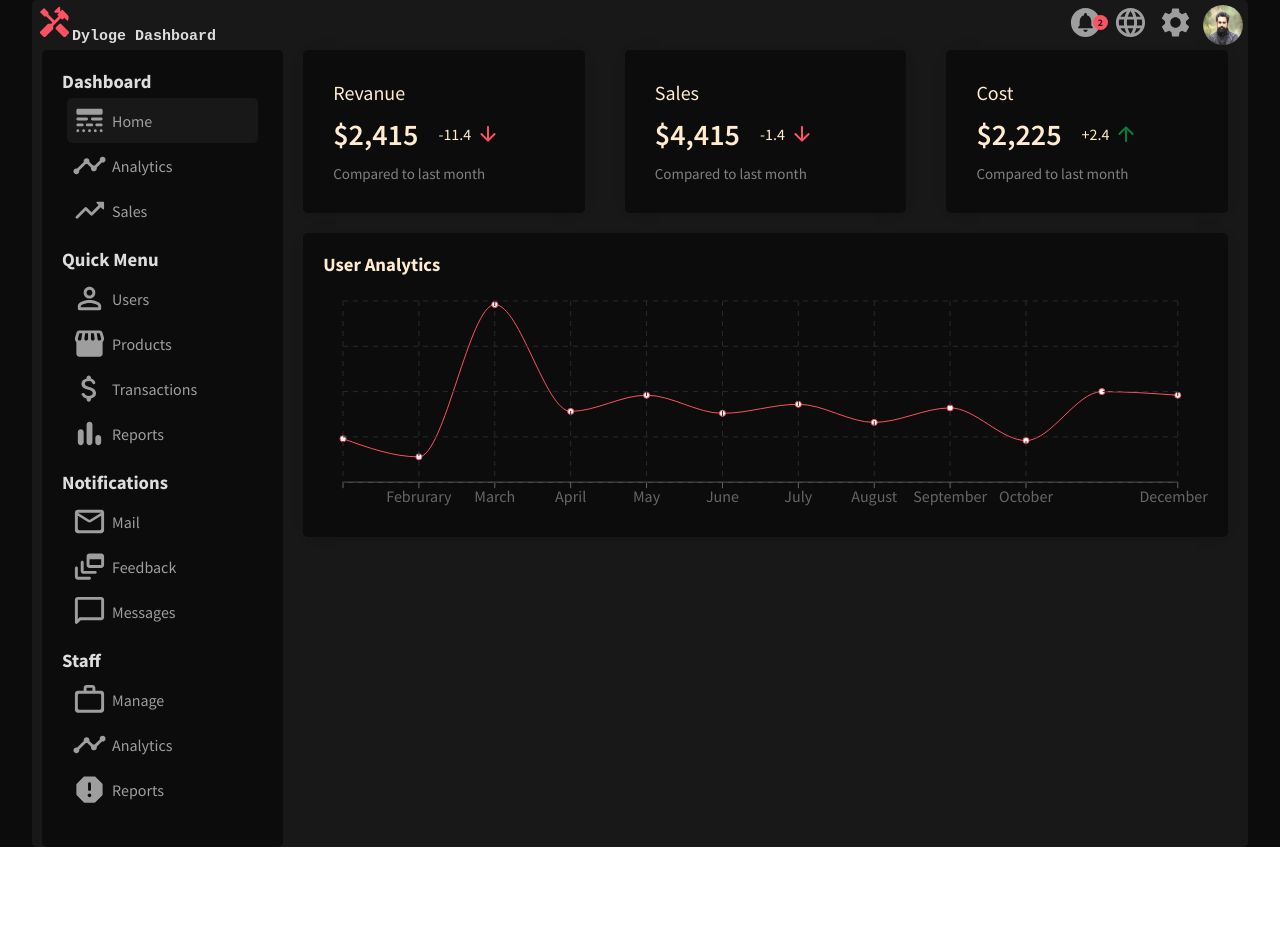
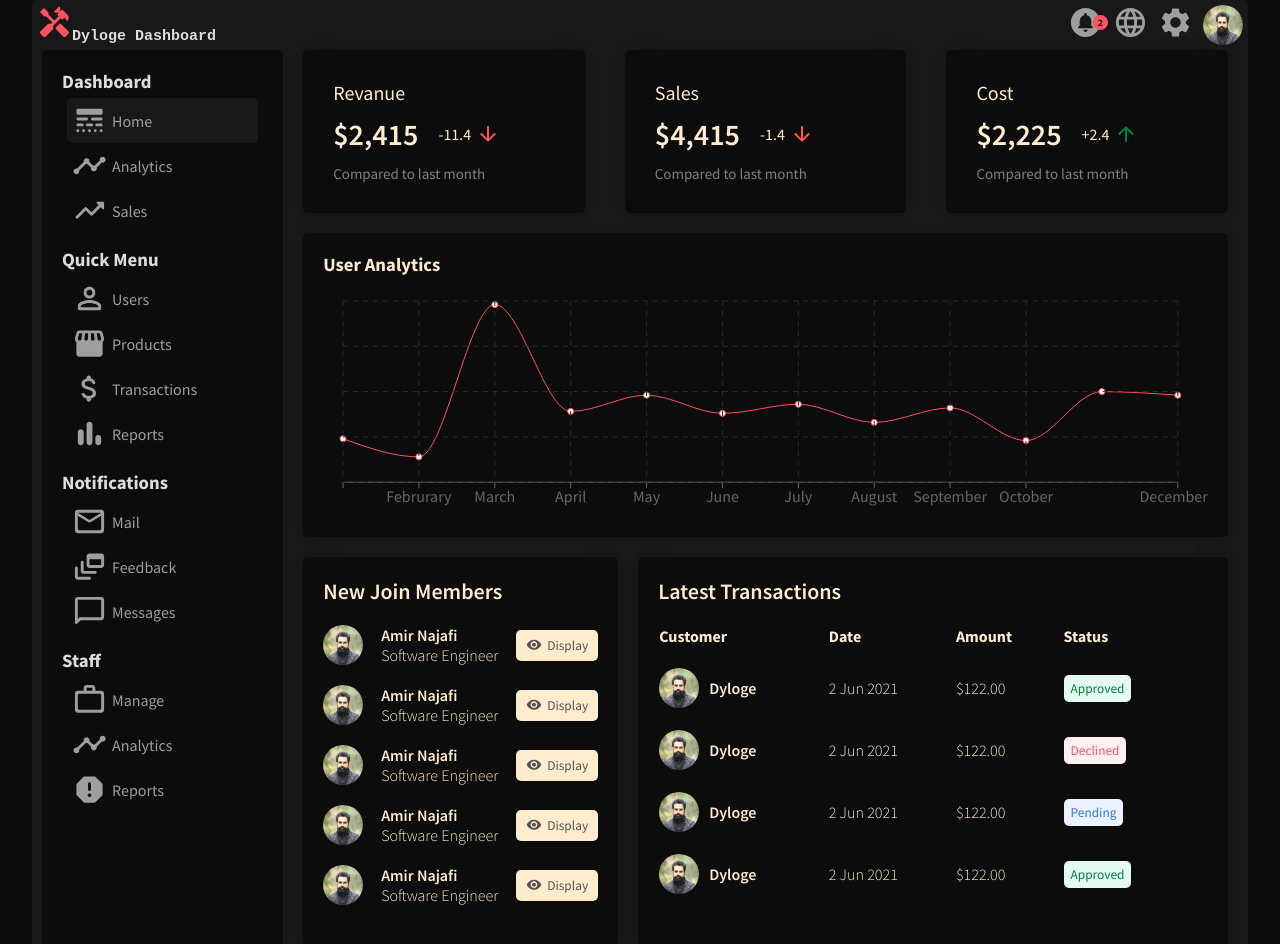
Before and after one commit to Dyloge/adminpanel, a React (Create React App) app: page / in a window 1280 px wide. Shown: the top 944 px of the page. Before the commit the page ends 847 px from the top, so only its background shows below. Built offline with nearby package versions, Linux system fonts and the light colour scheme.

Commit message:
5- Widgets created and styled

```diff
--- a/src/App.css
+++ b/src/App.css
@@ -13,7 +13,3 @@
 .sidebarContainer {
   display: flex;
 }
-
-.others {
-  flex: 4;
-}
--- a/src/components/pages/home/Home.jsx
+++ b/src/components/pages/home/Home.jsx
@@ -2,6 +2,8 @@
 import FeaturedInfo from '../../featuredInfo/FeaturedInfo';
 import './home.css';
 import { userData } from '../../../dummyData';
+import WidgetSm from '../../widgetSm/WidgetSm';
+import WidgetLg from '../../widgetLg/WidgetLg';
 
 const Home = () => {
   return (
@@ -13,6 +15,10 @@
         grid
         dataKey='Active User'
       />
+      <div className='homeWidgets'>
+        <WidgetSm />
+        <WidgetLg />
+      </div>
     </div>
   );
 };
--- a/src/components/pages/home/home.css
+++ b/src/components/pages/home/home.css
@@ -1,3 +1,7 @@
 .home {
   flex: 4;
 }
+.homeWidgets {
+  display: flex;
+  margin: 20px;
+}
--- /dev/null
+++ b/src/components/widgetLg/WidgetLg.jsx
@@ -0,0 +1,65 @@
+import './widgetLg.css';
+import Profile from '../../assests/images/profile.jpeg';
+
+export default function WidgetLg() {
+  const Button = ({ type }) => {
+    return <button className={'widgetLgButton ' + type}>{type}</button>;
+  };
+  return (
+    <div className='widgetLg'>
+      <h3 className='widgetLgTitle'>Latest Transactions</h3>
+      <table className='widgetLgTable'>
+        <tr className='widgetLgTr'>
+          <th className='widgetLgTh'>Customer</th>
+          <th className='widgetLgTh'>Date</th>
+          <th className='widgetLgTh'>Amount</th>
+          <th className='widgetLgTh'>Status</th>
+        </tr>
+        <tr className='widgetLgTr'>
+          <td className='widgetLgUser'>
+            <img src={Profile} alt='' className='widgetLgImg' />
+            <span className='widgetLgName'>Dyloge</span>
+          </td>
+          <td className='widgetLgDate'>2 Jun 2021</td>
+          <td className='widgetLgAmount'>$122.00</td>
+          <td className='widgetLgStatus'>
+            <Button type='Approved' />
+          </td>
+        </tr>
+        <tr className='widgetLgTr'>
+          <td className='widgetLgUser'>
+            <img src={Profile} alt='' className='widgetLgImg' />
+            <span className='widgetLgName'>Dyloge</span>
+          </td>
+          <td className='widgetLgDate'>2 Jun 2021</td>
+          <td className='widgetLgAmount'>$122.00</td>
+          <td className='widgetLgStatus'>
+            <Button type='Declined' />
+          </td>
+        </tr>
+        <tr className='widgetLgTr'>
+          <td className='widgetLgUser'>
+            <img src={Profile} alt='' className='widgetLgImg' />
+            <span className='widgetLgName'>Dyloge</span>
+          </td>
+          <td className='widgetLgDate'>2 Jun 2021</td>
+          <td className='widgetLgAmount'>$122.00</td>
+          <td className='widgetLgStatus'>
+            <Button type='Pending' />
+          </td>
+        </tr>
+        <tr className='widgetLgTr'>
+          <td className='widgetLgUser'>
+            <img src={Profile} alt='' className='widgetLgImg' />
+            <span className='widgetLgName'>Dyloge</span>
+          </td>
+          <td className='widgetLgDate'>2 Jun 2021</td>
+          <td className='widgetLgAmount'>$122.00</td>
+          <td className='widgetLgStatus'>
+            <Button type='Approved' />
+          </td>
+        </tr>
+      </table>
+    </div>
+  );
+}
--- /dev/null
+++ b/src/components/widgetLg/widgetLg.css
@@ -0,0 +1,63 @@
+.widgetLg {
+  flex: 2;
+  color: blanchedalmond;
+  background-color: #0c0c0c;
+  border-radius: 5px;
+
+  padding: 20px;
+  -webkit-box-shadow: 0px 0px 15px -10px rgba(0, 0, 0, 0.75);
+  box-shadow: 0px 0px 15px -10px rgba(0, 0, 0, 0.75);
+}
+
+.widgetLgTitle {
+  font-size: 22px;
+  font-weight: 600;
+}
+
+.widgetLgTable {
+  width: 100%;
+  margin-left: -20px;
+  border-spacing: 20px;
+}
+
+.widgetLgTh {
+  text-align: left;
+}
+
+.widgetLgUser {
+  display: flex;
+  align-items: center;
+  font-weight: 600;
+}
+
+.widgetLgImg {
+  width: 40px;
+  height: 40px;
+  border-radius: 50%;
+  object-fit: cover;
+  margin-right: 10px;
+}
+
+.widgetLgDate,
+.widgetLgAmount {
+  font-weight: 300;
+}
+
+.widgetLgButton {
+  padding: 5px 7px;
+  border: none;
+  border-radius: 5px;
+}
+
+.widgetLgButton.Approved {
+  background-color: #e5faf2;
+  color: #008040;
+}
+.widgetLgButton.Declined {
+  background-color: #fff0f1;
+  color: #fe5161;
+}
+.widgetLgButton.Pending {
+  background-color: #ebf1fe;
+  color: #2a7ade;
+}
--- /dev/null
+++ b/src/components/widgetSm/WidgetSm.jsx
@@ -0,0 +1,70 @@
+import './widgetSm.css';
+import VisibilityRoundedIcon from '@mui/icons-material/VisibilityRounded';
+import Profile from '../../assests/images/profile.jpeg';
+
+const WidgetSm = () => {
+  return (
+    <div className='widgetSm'>
+      <span className='widgetSmTitle'>New Join Members</span>
+      <ul className='widgetSmList'>
+        <li className='widgetSmListItem'>
+          <img src={Profile} alt='' className='widgetSmImg' />
+          <div className='widgetSmUser'>
+            <span className='widgetSmUsername'>Amir Najafi</span>
+            <span className='widgetSmUserTitle'>Software Engineer</span>
+          </div>
+          <button className='widgetSmButton'>
+            <VisibilityRoundedIcon fontSize='large' className='widgetSmIcon' />
+            Display
+          </button>
+        </li>
+        <li className='widgetSmListItem'>
+          <img src={Profile} alt='' className='widgetSmImg' />
+          <div className='widgetSmUser'>
+            <span className='widgetSmUsername'>Amir Najafi</span>
+            <span className='widgetSmUserTitle'>Software Engineer</span>
+          </div>
+          <button className='widgetSmButton'>
+            <VisibilityRoundedIcon fontSize='large' className='widgetSmIcon' />
+            Display
+          </button>
+        </li>
+        <li className='widgetSmListItem'>
+          <img src={Profile} alt='' className='widgetSmImg' />
+          <div className='widgetSmUser'>
+            <span className='widgetSmUsername'>Amir Najafi</span>
+            <span className='widgetSmUserTitle'>Software Engineer</span>
+          </div>
+          <button className='widgetSmButton'>
+            <VisibilityRoundedIcon fontSize='large' className='widgetSmIcon' />
+            Display
+          </button>
+        </li>
+        <li className='widgetSmListItem'>
+          <img src={Profile} alt='' className='widgetSmImg' />
+          <div className='widgetSmUser'>
+            <span className='widgetSmUsername'>Amir Najafi</span>
+            <span className='widgetSmUserTitle'>Software Engineer</span>
+          </div>
+          <button className='widgetSmButton'>
+            <VisibilityRoundedIcon fontSize='large' className='widgetSmIcon' />
+            Display
+          </button>
+        </li>
+        <li className='widgetSmListItem'>
+          <img src={Profile} alt='' className='widgetSmImg' />
+          <div className='widgetSmUser'>
+            <span className='widgetSmUsername'>Amir Najafi</span>
+            <span className='widgetSmUserTitle'>Software Engineer</span>
+          </div>
+          <button className='widgetSmButton'>
+            <VisibilityRoundedIcon fontSize='large' className='widgetSmIcon' />
+            Display
+          </button>
+        </li>
+      </ul>
+    </div>
+  );
+};
+
+export default WidgetSm;
--- /dev/null
+++ b/src/components/widgetSm/widgetSm.css
@@ -0,0 +1,64 @@
+.widgetSm {
+  flex: 1;
+  color: blanchedalmond;
+  background-color: #0c0c0c;
+  border-radius: 5px;
+  margin: 0px 20px 0px 0px;
+  padding: 20px;
+  -webkit-box-shadow: 0px 0px 15px -10px rgba(0, 0, 0, 0.75);
+  box-shadow: 0px 0px 15px -10px rgba(0, 0, 0, 0.75);
+}
+
+.widgetSmTitle {
+  font-size: 22px;
+  font-weight: 600;
+}
+
+.widgetSmImg {
+  width: 40px;
+  height: 40px;
+  border-radius: 50%;
+  object-fit: cover;
+}
+
+.widgetSmList {
+  margin: 0;
+  padding: 0;
+  list-style: none;
+}
+
+.widgetSmListItem {
+  display: flex;
+  align-items: center;
+  justify-content: space-between;
+  margin: 20px 0px;
+}
+
+.widgetSmUser {
+  display: flex;
+  flex-direction: column;
+}
+
+.widgetSmUsername {
+  font-weight: 600;
+}
+
+.widgetSmUserTitle {
+  font-weight: 300;
+}
+
+.widgetSmButton {
+  display: flex;
+  align-items: center;
+  border: none;
+  border-radius: 5px;
+  padding: 7px 10px;
+  background-color: blanchedalmond;
+  color: #555;
+  cursor: pointer;
+}
+
+.widgetSmIcon {
+  font-size: 16px !important;
+  margin-right: 5px;
+}
```
Also changed, not shown: src/theme.txt.
